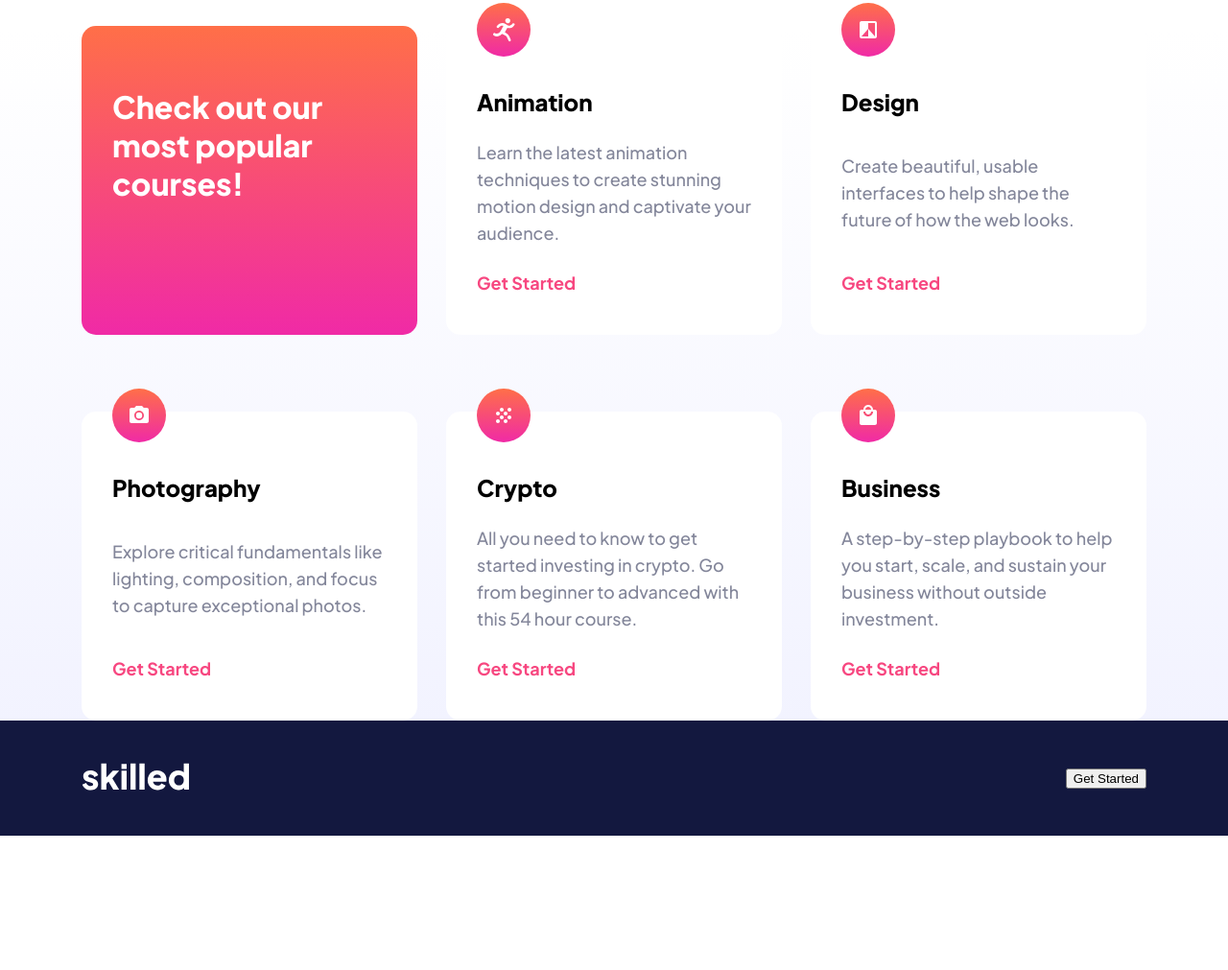
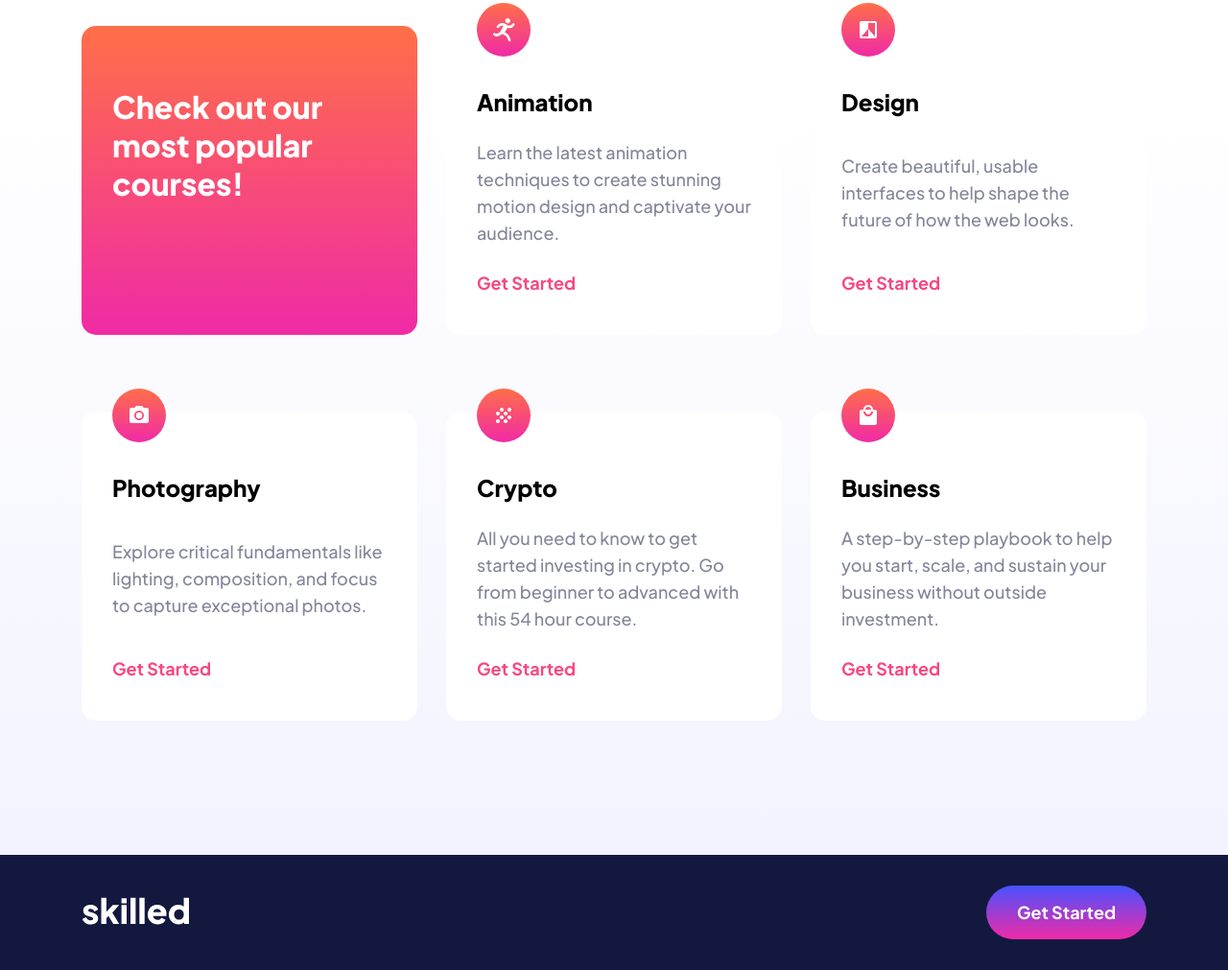
Before and after one commit to burgosha/skilled-elearning-landing-page, a plain HTML site: page index.html in a window 1280 px wide. Shown: the part 809-1820 px from the top of the page at 96% size. Before the commit the page ends 1680 px from the top, so only its background shows below. Drawn offline with Linux system fonts and the light colour scheme.

Commit message:
Update styles.css

```diff
--- a/styles.css
+++ b/styles.css
@@ -163,7 +163,7 @@ body {
 .courses-list {
     width: 100%;
     max-width: 1110px;
-    margin: 4.6rem auto 0;
+    margin: 4.6rem auto 14rem;
     display: grid;
     grid-template-columns: repeat(3, 350px);
     grid-template-rows: repeat(2, 322px);
@@ -231,3 +231,17 @@ footer {
     height: 12rem;
     margin: 0 auto;
 }
+.footer-btn {
+    font-size: 1.8rem;
+    line-height: 2.8rem;
+    font-family: var(--mainFont);
+    font-weight: 700;
+    color: var(--white);
+    background: var(--gradientPinkBlue);
+    padding: 1.4rem 3.1rem;
+    border: none;
+    border-radius: 3.1rem;
+    width: 167px;
+    height: 56px;
+    cursor: pointer;
+}
```
